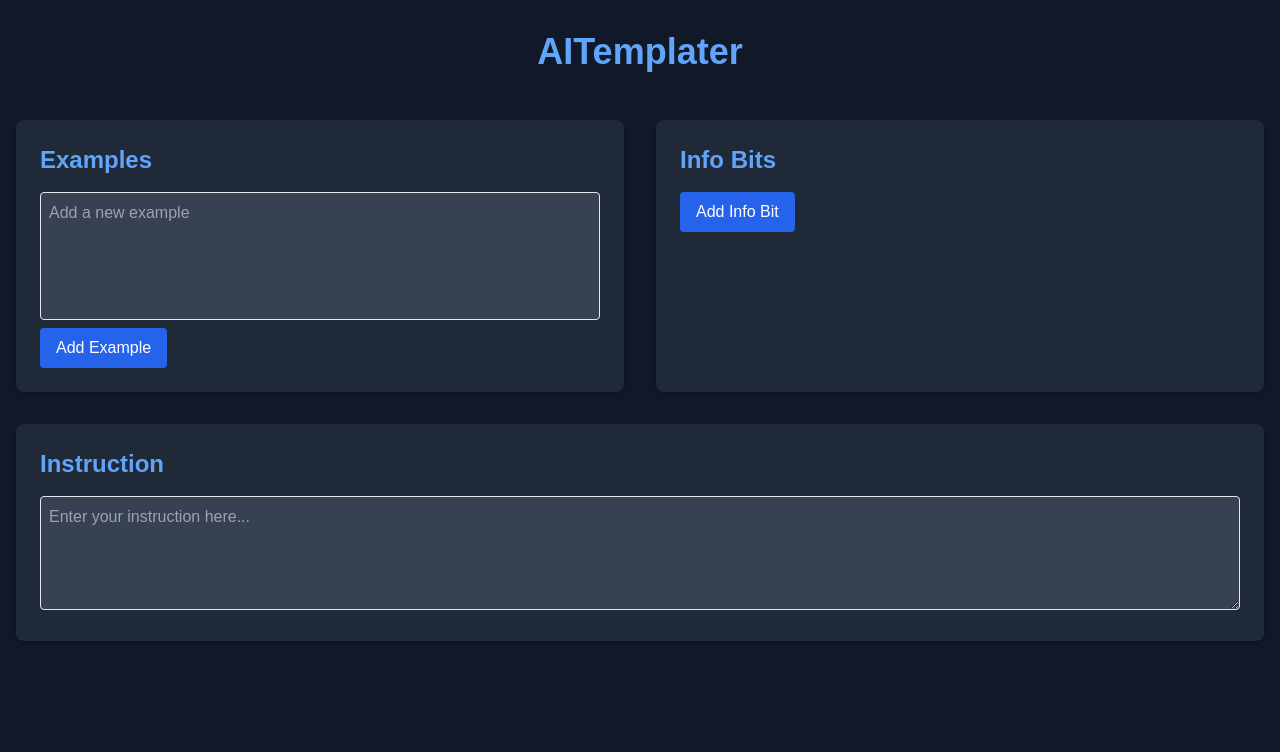
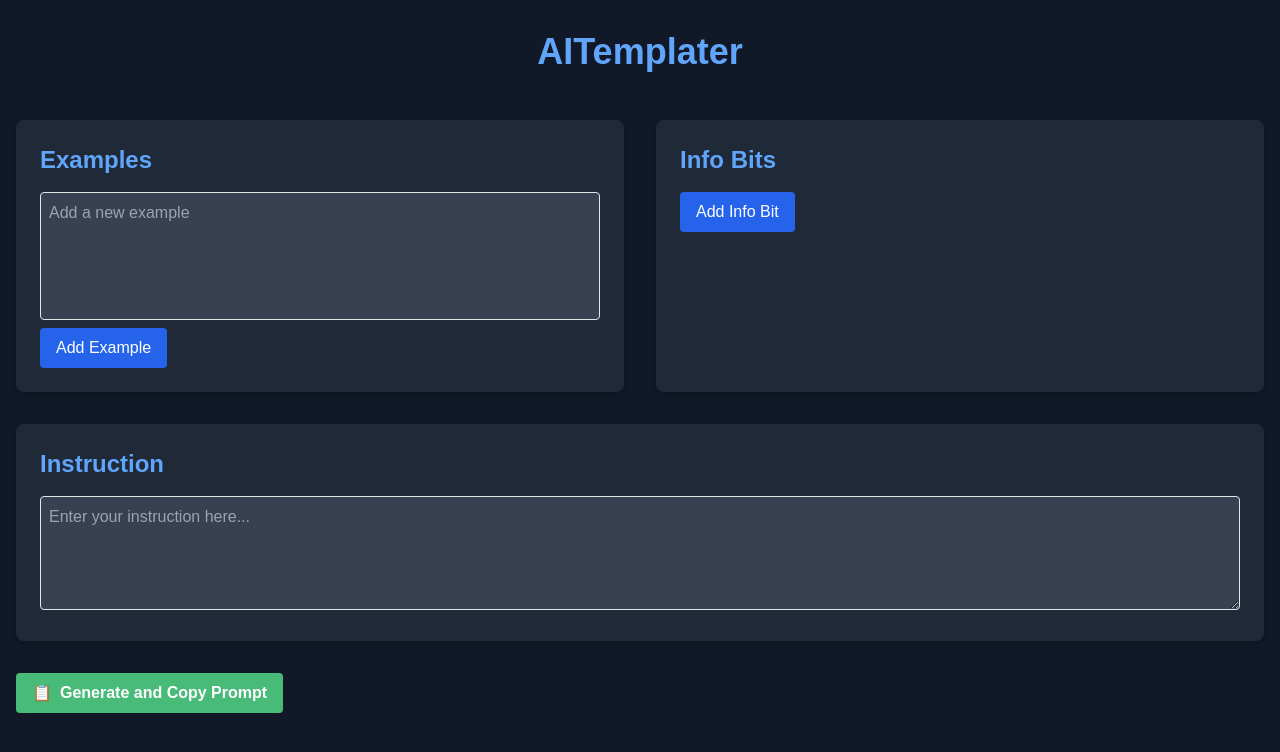
Before and after one commit to mrconter1/AITemplater, a Next.js app: page / in a window 1280 px wide. Shown: the top 752 px of the page. Built offline with nearby package versions, Linux system fonts and the light colour scheme.

Commit message:
Add button for generating and copying prompt to clipboard

```diff
--- a/package.json
+++ b/package.json
@@ -10,6 +10,7 @@
   },
   "dependencies": {
     "@heroicons/react": "^2.1.5",
+    "lucide-react": "^0.451.0",
     "next": "14.2.15",
     "react": "^18",
     "react-dom": "^18"
--- /dev/null
+++ b/pages/components/GeneratePromptButton.js
@@ -0,0 +1,54 @@
+import React from 'react';
+
+const GeneratePromptButton = ({ examples, infoBits, instruction }) => {
+  const generatePrompt = () => {
+    let prompt = '';
+
+    // Add examples
+    examples.forEach((example, index) => {
+      prompt += `Example ${index + 1}:\n${example}\n\n`;
+    });
+
+    // Add info bits
+    infoBits.forEach((infoBit) => {
+      prompt += `${infoBit.title}:\n${infoBit.content}\n\n`;
+    });
+
+    // Add instruction
+    prompt += `Instruction:\n${instruction}\n\n`;
+
+    return prompt;
+  };
+
+  const copyToClipboard = () => {
+    const prompt = generatePrompt();
+    navigator.clipboard.writeText(prompt)
+      .then(() => alert('Prompt copied to clipboard!'))
+      .catch(err => console.error('Failed to copy: ', err));
+  };
+
+  return (
+    <button
+      onClick={copyToClipboard}
+      style={{
+        marginTop: '2rem',
+        backgroundColor: '#48bb78',
+        color: 'white',
+        padding: '0.5rem 1rem',
+        borderRadius: '0.25rem',
+        border: 'none',
+        cursor: 'pointer',
+        display: 'flex',
+        alignItems: 'center',
+        justifyContent: 'center',
+        fontSize: '1rem',
+        fontWeight: 'bold',
+      }}
+    >
+      <span style={{ marginRight: '0.5rem' }}>📋</span>
+      Generate and Copy Prompt
+    </button>
+  );
+};
+
+export default GeneratePromptButton;
--- a/pages/index.js
+++ b/pages/index.js
@@ -3,6 +3,7 @@ import { useState } from 'react'
 import ExamplesSection from './components/ExampleSection'
 import InfoBitsSection from './components/InfoBitsSection'
 import InstructionSection from './components/InstructionSection'
+import GeneratePromptButton from './components/GeneratePromptButton'
 
 export default function Home() {
   const [examples, setExamples] = useState([])
@@ -50,6 +51,12 @@ export default function Home() {
           instruction={instruction}
           onInstructionChange={setInstruction}
         />
+
+        <GeneratePromptButton
+          examples={examples}
+          infoBits={infoBits}
+          instruction={instruction}
+        />
       </main>
     </div>
   )
```
Also changed, not shown: 1 other file (tests, documents, lock files or other folders).
